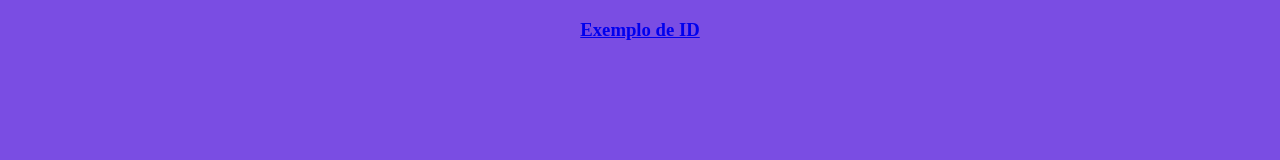
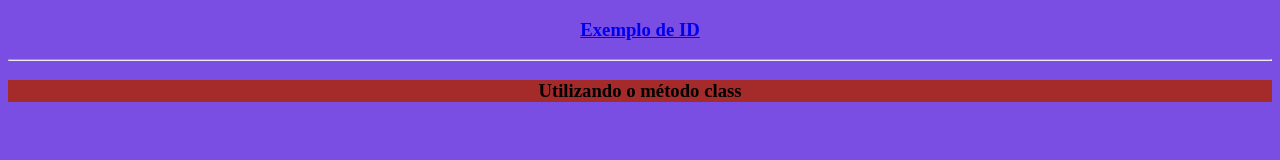
Before and after one commit to slender561/Trabalho_de_CSS, a plain HTML site: page index.html in a window 1280 px wide. Drawn offline with Linux system fonts and the light colour scheme.

Commit message:
update 4

```diff
--- a/index.html
+++ b/index.html
@@ -10,5 +10,10 @@
 
 <body>
    <h3 id="primeiro"><a href="https://www.w3schools.com/html/html_id.asp">Exemplo de ID</a></h3>
+   <hr>
+
+   <h3 class="class"><a href="https://www.w3schools.com/cssref/sel_class.asp"></a>Utilizando o método class</h3>
+
+
 </body>
 </html>
--- a/style.css
+++ b/style.css
@@ -7,3 +7,8 @@ body{
 h3#primeiro {
     text-align:center;
 }
+
+.class{
+    text-align:center;
+    background-color: brown;
+}
```
